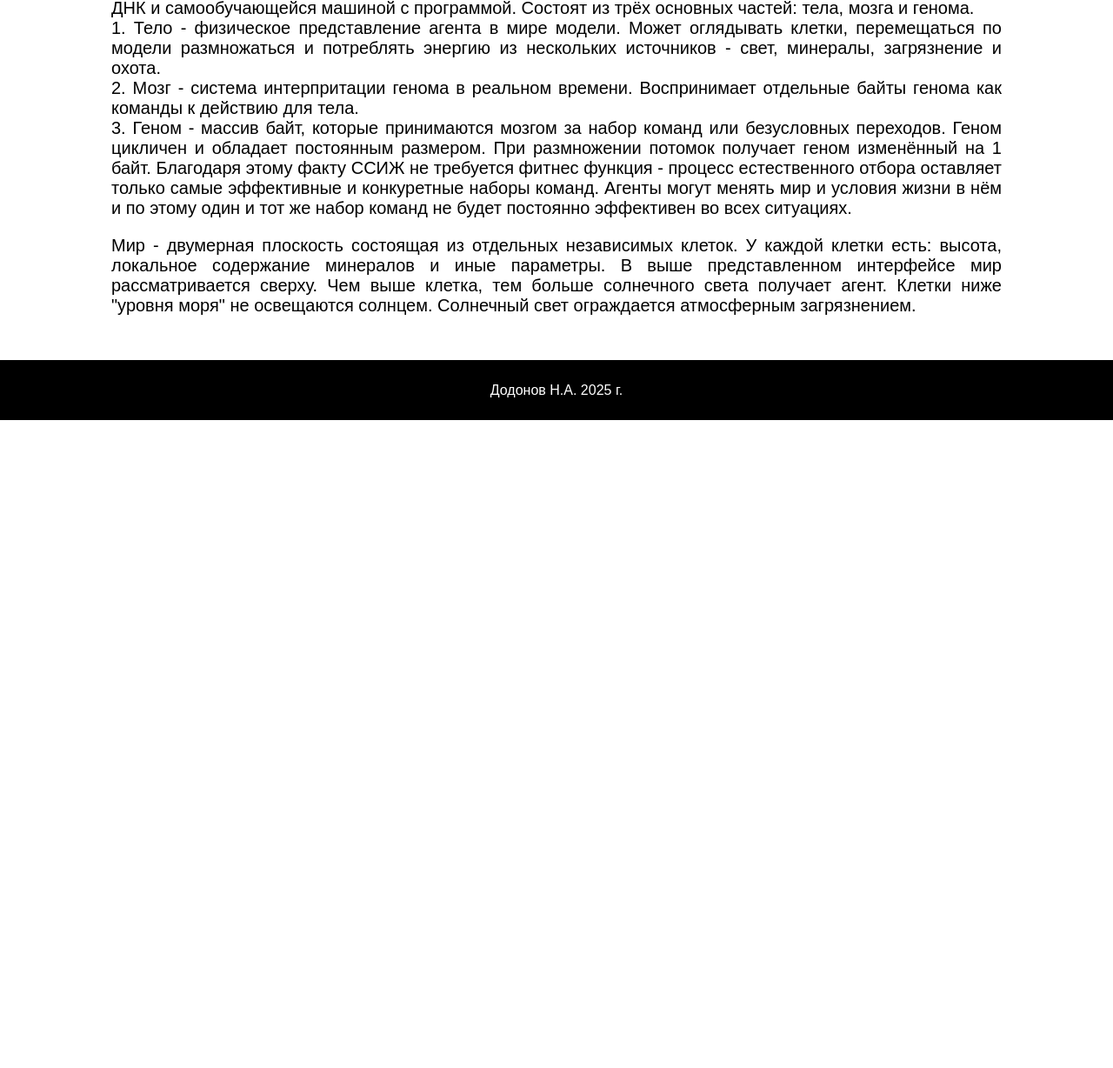
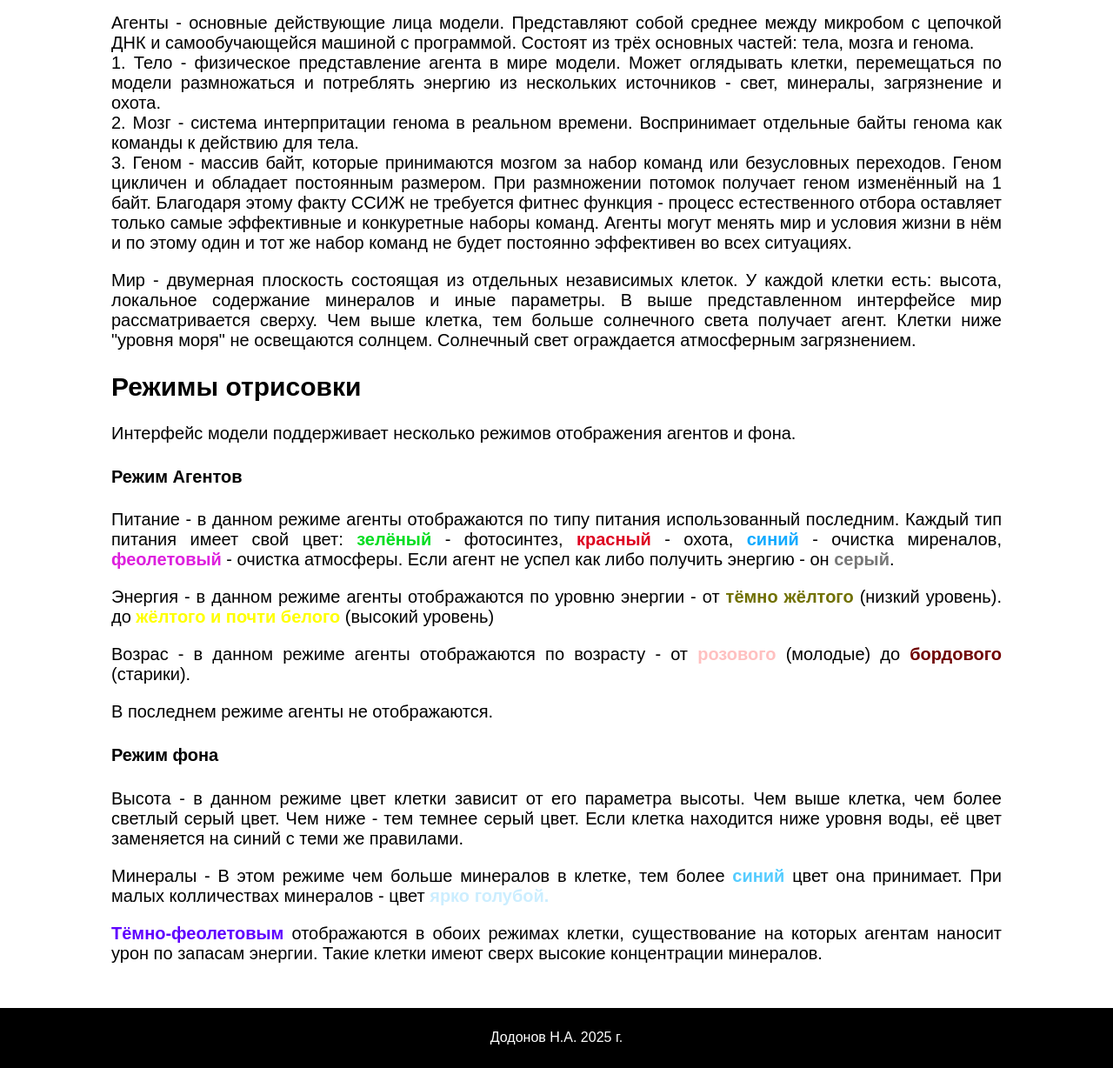
Before and after one commit to NicolayDodonov/ALSS, a plain HTML site: page web/index.html in a window 1280 px wide. Shown: the part 1169-2397 px from the top of the page at 87% size. Before the commit the page ends 1652 px from the top, so only its background shows below. Drawn offline with Linux system fonts and the light colour scheme.

Commit message:
make better web part 3

```diff
--- a/web/index.html
+++ b/web/index.html
@@ -44,9 +44,9 @@
                     </form>
 
                     <p>Режимы отрисовки</p>
-                    <button class="button" onclick="RenderType()">Режим агентов</button> <br>
+                    <button class="button" id="bt-agent" onclick="RenderType()">Режим агентов - модель выключена</button> <br>
                     <br>
-                    <button class="button" onclick="RenderFon()">Режим фона</button>
+                    <button class="button" id="bt-fon" onclick="RenderFon()">Режим фона - модель выключена</button>
                     <br>
                     <br>
                     <button class="button" onclick="window.location.reload();"> Сброс </button>
@@ -89,6 +89,57 @@
                     Чем выше клетка, тем больше солнечного света получает агент. Клетки ниже "уровня моря" не освещаются
                     солнцем. Солнечный свет ограждается атмосферным загрязнением.
                 </p>
+
+                <h2>Режимы отрисовки</h2>
+                <p>
+                    Интерфейс модели поддерживает несколько режимов отображения агентов и фона.
+                </p>
+                <h4>Режим Агентов</h4>
+                <p>
+                    Питание - в данном режиме агенты отображаются по типу питания использованный последним. Каждый тип
+                    питания имеет свой цвет:
+                    <span style="color: #00dd20;"><b>зелёный</b></span> - фотосинтез,
+                    <span style="color: #dd0020;"><b>красный</b></span> - охота,
+                    <span style="color: #10aaff;"><b>синий</b></span> - очистка миреналов,
+                    <span style="color: #dd20dd;"><b>феолетовый</b></span> -
+                    очистка атмосферы.
+                    Если агент не успел как либо получить энергию - он
+                    <span style="color: #777777;"><b>серый</b></span>.
+                </p>
+                <p>
+                    Энергия - в данном режиме агенты отображаются по уровню энергии - от
+                    <span style="color: #707000;"><b>тёмно жёлтого</b></span>
+                    (низкий уровень). до
+                    <span style="color: #ffff00;"><b>жёлтого и почти белого</b></span> (высокий уровень)
+                </p>
+                <p>
+                    Возрас - в данном режиме агенты отображаются по возрасту - от
+                    <span style="color: #FFc0c0;"><b>розового</b></span> (молодые)
+                    до
+                    <span style="color: #700000;"><b>бордового</b></span> (старики).
+                </p>
+                <p>
+                    В последнем режиме агенты не отображаются.
+                </p>
+
+                <h4>Режим фона</h4>
+                <p>
+                    Высота - в данном режиме цвет клетки зависит от его параметра высоты. Чем выше клетка, чем более
+                    светлый серый цвет. Чем ниже - тем темнее серый цвет.
+                    Если клетка находится ниже уровня воды, её цвет заменяется на синий с теми же правилами.
+                </p>
+                <p>
+                    Минералы - В этом режиме чем больше минералов в клетке, тем более
+                    <span style="color: #55ccff;"><b>синий</b></span>
+                    цвет она принимает. При малых колличествах минералов - цвет
+                    <span style="color: #cceeff;"><b>ярко голубой.</b></span>
+
+                </p>
+                <p>
+                    <span style="color: #5f00ff;"><b>Тёмно-феолетовым</b></span>
+                    отображаются в обоих режимах клетки, существование на которых агентам наносит урон по запасам
+                    энергии. Такие клетки имеют сверх высокие концентрации минералов.
+                </p>
             </div>
         </div>
 
--- a/web/static/js/game.js
+++ b/web/static/js/game.js
@@ -14,7 +14,7 @@ form.addEventListener('submit', SendForm)
 function SendForm(event){
     event.preventDefault()
     button.disabled = true
-    button.textContent = "модель запущена"
+    button.textContent = "Модель запущена"
     console.log('Нажата клавиша запуск')
 
     let jsonStruct = {
@@ -49,6 +49,7 @@ socket.onmessage = function (event){
             if (map[y][x].agent !== null){
                 if (renderAgent == 4){
                     ctx.fillStyle = ground(map[y][x], sea)
+                    button2.textContent="Режим Агентов - не рисовать"
                 } else {
                     ctx.fillStyle = agent(map[y][x].agent)
 
@@ -78,10 +79,15 @@ function RenderFon(){
     }
 }
 
-
+let button2 = document.getElementById("bt-agent");
+button2.disabled = true
+let button3 = document.getElementById("bt-fon");
+button3.disabled = true
 function agent(agent){
+    button2.disabled = false
     switch (renderAgent){
         case 1:
+            button2.textContent="Режим Агентов - питание"
             switch (agent.Ration){
                 case 1:   // охота
                     return "#dd0020"
@@ -95,6 +101,7 @@ function agent(agent){
                     return "#777777"
             }
         case 2:
+            button2.textContent="Режим Агентов - энергия"
             num = agent.Energy
             if (num <100){
                 return "#707000"
@@ -106,6 +113,7 @@ function agent(agent){
                 return "#FFFF99"
             }
         case 3:
+            button2.textContent="Режим Агентов - возраст"
             num = agent.Age
             if (num <100){
                 return "#FFc0c0"
@@ -116,12 +124,15 @@ function agent(agent){
             } else {
                 return "#700000"
             }
+
     }
 }
 
 function ground(cell, sea){
+    button3.disabled = false
     switch (renderFon){
         case 1:
+            button3.textContent = "Режим фона - высота"
             num = cell.height
             if (cell.mineral >= 225) {
                 return "#5f00ff"
@@ -132,6 +143,7 @@ function ground(cell, sea){
                 return "rgb(" + [0, 0, num*10].join(",") + ")";
             }
         case 2:
+            button3.textContent = "Режим фона - минералы"
             num = cell.mineral
             if (num < 10){
                 return "#cceeff"
```
